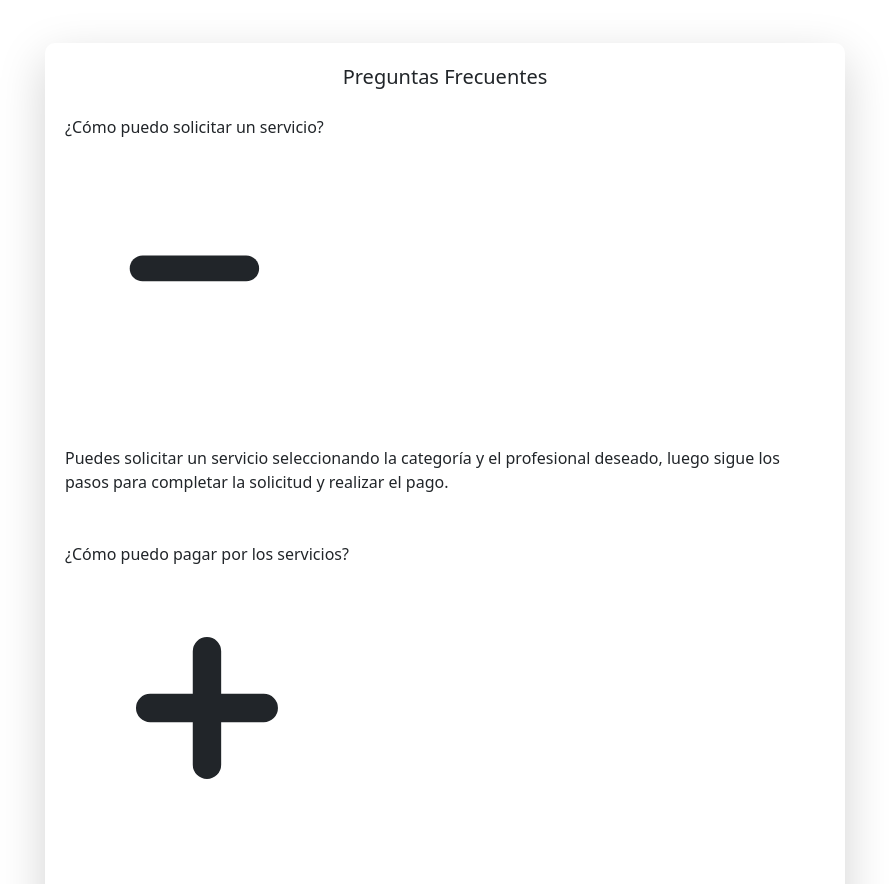
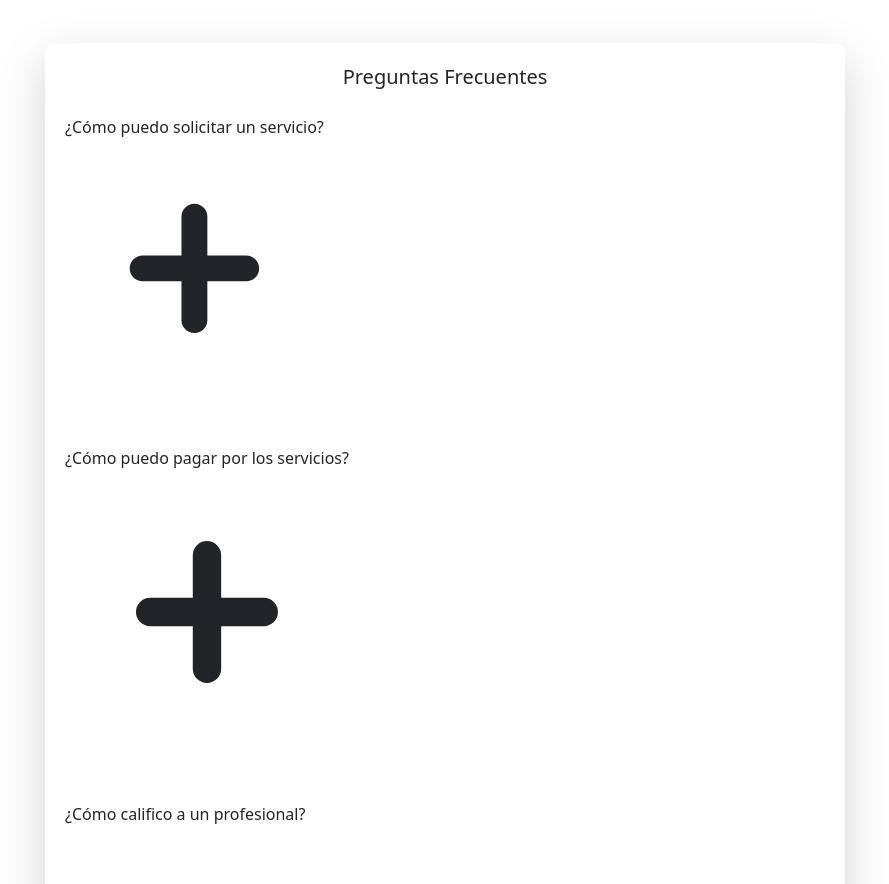
Before and after one commit to 4GeeksAcademy/Proyecto-Final-HomeFix, a React app: page /questions in a window 1280 px wide. Shown: the part 960-1844 px from the top of the page, without its empty margins (195-1084 px from the left). Built offline with nearby package versions, Linux system fonts and the light colour scheme; no server answers.

Commit message:
arreglo acordeon Questions

```diff
--- a/src/front/js/component/questions.js
+++ b/src/front/js/component/questions.js
@@ -1,4 +1,4 @@
-import React from "react";
+import React, { useState, useEffect } from "react";
 import {
   Accordion,
   AccordionHeader,
@@ -6,9 +6,13 @@ import {
 } from "@material-tailwind/react";
 
 export function Questions() {
-  const [open, setOpen] = React.useState(1);
+  const [open, setOpen] = useState(0);
 
   const handleOpen = (value) => setOpen(open === value ? 0 : value);
+
+  useEffect(() => {
+    setOpen(0);
+  }, []);
 
   return (
     <div className="bg-blue-gray-50/50 shadow-lg" style={{ borderRadius: "10px", padding: "20px", maxWidth: "800px", margin: "auto", marginTop: "50px" }}>
@@ -16,31 +20,25 @@ export function Questions() {
       <Accordion open={open === 1}>
         <AccordionHeader onClick={() => handleOpen(1)}>¿Cómo puedo solicitar un servicio?</AccordionHeader>
         <AccordionBody>
-        Puedes solicitar un servicio seleccionando la categoría y el profesional deseado, luego sigue los pasos para completar la solicitud y realizar el pago.
+          Puedes solicitar un servicio seleccionando la categoría y el profesional deseado, luego sigue los pasos para completar la solicitud y realizar el pago.
         </AccordionBody>
       </Accordion>
       <Accordion open={open === 2}>
-        <AccordionHeader onClick={() => handleOpen(2)}>
-        ¿Cómo puedo pagar por los servicios?
-        </AccordionHeader>
+        <AccordionHeader onClick={() => handleOpen(2)}>¿Cómo puedo pagar por los servicios?</AccordionHeader>
         <AccordionBody>
-        Puedes realizar el pago con tarjeta de crédito o débito para confirmar tu solicitud de servicio.
+          Puedes realizar el pago con tarjeta de crédito o débito para confirmar tu solicitud de servicio.
         </AccordionBody>
       </Accordion>
       <Accordion open={open === 3}>
-        <AccordionHeader onClick={() => handleOpen(3)}>
-        ¿Cómo califico a un profesional?
-        </AccordionHeader>
+        <AccordionHeader onClick={() => handleOpen(3)}>¿Cómo califico a un profesional?</AccordionHeader>
         <AccordionBody>
-        Después de completar el servicio, puedes calificar al profesional y dejar comentarios sobre tu experiencia. Tu retroalimentación es valiosa para nosotros y otros usuarios.
+          Después de completar el servicio, puedes calificar al profesional y dejar comentarios sobre tu experiencia. Tu retroalimentación es valiosa para nosotros y otros usuarios.
         </AccordionBody>
       </Accordion>
-      <Accordion open={open === 3}>
-        <AccordionHeader onClick={() => handleOpen(4)}>
-        ¿Cómo puedo cambiar la ciudad para ver profesionales en otra área?
-        </AccordionHeader>
+      <Accordion open={open === 4}>
+        <AccordionHeader onClick={() => handleOpen(4)}>¿Cómo puedo cambiar la ciudad para ver profesionales en otra área?</AccordionHeader>
         <AccordionBody>
-        Puedes cambiar la ciudad en la configuración de tu perfil o en la página de inicio. Esto te permitirá ver profesionales disponibles en diferentes áreas geográficas.
+          Puedes cambiar la ciudad en la configuración de tu perfil o en la página de inicio. Esto te permitirá ver profesionales disponibles en diferentes áreas geográficas.
         </AccordionBody>
       </Accordion>
     </div>
```
